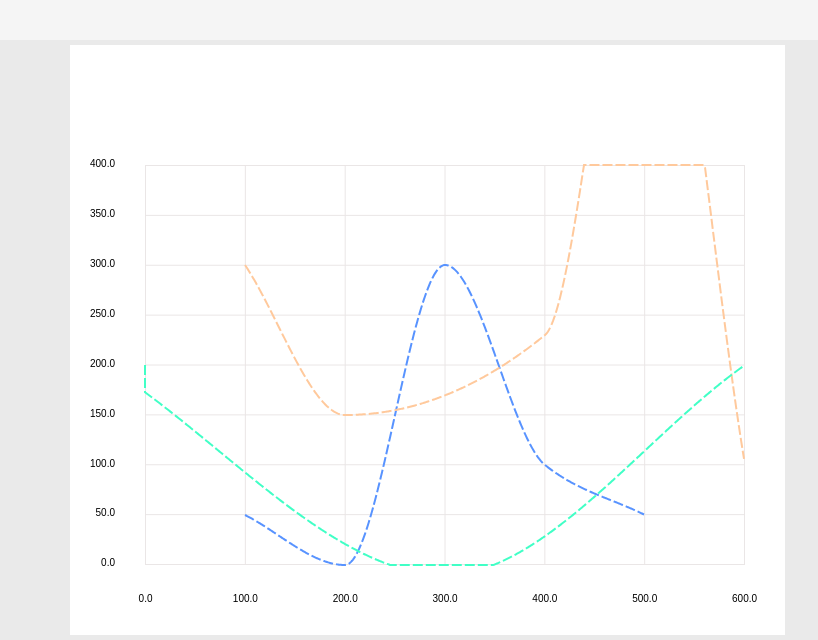
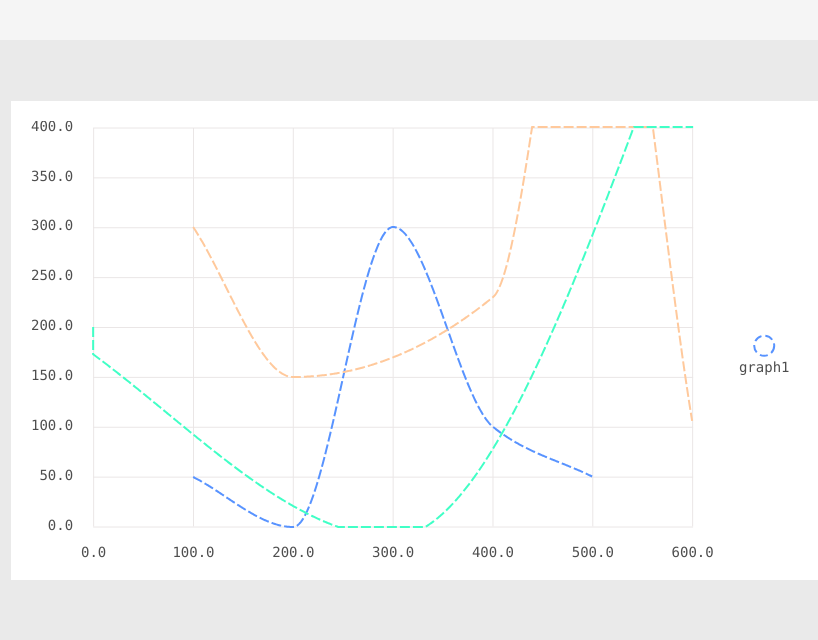
Before and after one commit to korolevn/vzul, a website built with webpack: page public/index.html in a window 1280 px wide. Shown: the whole page, without its empty margins (213-1031 px from the left). Built offline with nearby package versions, Linux system fonts and the light colour scheme.

Commit message:
implement initial state of Legend class, improve render logic:
addChart method in Grid class

```diff
--- a/public/index.html
+++ b/public/index.html
@@ -1 +1 @@
-<!doctype html><html lang="en"><head><title>vzul demo</title><link rel="stylesheet" href="0d32eb518775a6d5fc59.css"></head><body><div class="container"></div><script defer="defer" src="index.cdaf1a7ee39120093d20.js"></script></body></html>
+<!doctype html><html lang="en"><head><title>vzul demo</title><link rel="stylesheet" href="0d32eb518775a6d5fc59.css"></head><body><div class="container"></div><script defer="defer" src="index.a41cec22d9ca4e1864c3.js"></script></body></html>
--- a/src/demo/vzul.js
+++ b/src/demo/vzul.js
@@ -6,23 +6,24 @@ import {Grid} from "../view-components/grid.js";
 
 const mainContainer = document.querySelector(".container");
 
-const canvas = new Canvas(600, 400);
+const canvas = new Canvas();
 render(canvas.renderCanvas(), mainContainer);
 
-const grid = new Grid(8, 6, canvas.element);
-grid.renderGrid();
+const grid = new Grid(600, 400, 8, 6, canvas.element);
 
 let x = [100, 200, 300, 400, 500];
 let y = [50, 0, 300, 100, 50];
-const graph = new Graph(x, y, canvas, "#5893ff");
-graph.renderChart();
+const graph = new Graph(x, y, grid, "#5893ff");
 
 let x2 = [100, 200, 400, 500, 600];
 let y2 = [300, 150, 230, 700, 100];
-const graph2 = new Graph(x2, y2, canvas, "#ffc99c");
-graph2.renderChart();
+const graph2 = new Graph(x2, y2, grid, "#ffc99c");
 
-let x3 = [-40, 300, 600];
-let y3 = [200, -10, 200];
-const graph3 = new Graph(x3, y3, canvas, "#41ffc6");
-graph3.renderChart();
+let x3 = [-40, 300, 700];
+let y3 = [200, -10, 800];
+const graph3 = new Graph(x3, y3, grid,"#41ffc6");
+
+grid.addChart(graph);
+grid.addChart(graph2);
+grid.addChart(graph3);
+grid.renderGrid();
--- a/src/utils/interpolate.js
+++ b/src/utils/interpolate.js
@@ -1,4 +1,4 @@
-const interpolate = (xs, ys) => {
+function interpolate (xs, ys) {
   let i, length = xs.length;
 
   // Deal with length issues
@@ -68,6 +68,6 @@ const interpolate = (xs, ys) => {
     const diff = x - xs[i], diffSq = diff*diff;
     return ys[i] + c1s[i]*diff + c2s[i]*diffSq + c3s[i]*diff*diffSq;
   };
-};
+}
 
 export { interpolate }
--- a/src/view-components/abstract-component.js
+++ b/src/view-components/abstract-component.js
@@ -1,10 +1,11 @@
 class AbstractComponent {
-  constructor(x, y, canvas, color) {
+  constructor(x, y, grid, color) {
     if (new.target === AbstractComponent) {
       throw new Error("can not instantiate AbstractComponent");
     }
 
-    this._canvas = canvas;
+    this._ctx = grid.context;
+    this._grid = grid;
     this._element = null;
 
     this._color = color;
@@ -15,8 +16,12 @@ class AbstractComponent {
     }
   }
 
-  get canvas() {
-    return this._canvas;
+  get context() {
+    return this._ctx;
+  }
+
+  get grid() {
+    return this._grid;
   }
 
   get element() {
--- a/src/view-components/canvas.js
+++ b/src/view-components/canvas.js
@@ -1,29 +1,18 @@
 import {createElement} from "../utils/render.js";
 
-const createCanvasTemplate = (width, height) => {
+function createCanvasTemplate() {
   return (`<canvas id="canvas"
-   width="${width}" height="${height}"
+   width="400" height="400"
   </canvas>`)
 }
 
 class Canvas {
-  constructor(width, height) {
+  constructor() {
     this._element = null;
-
-    this._width = width;
-    this._height = height;
-  }
-
-  get width () {
-    return this._width;
-  }
-
-  get height () {
-    return this._height;
   }
 
   get template() {
-    return createElement(createCanvasTemplate(this._width, this._height));
+    return createElement(createCanvasTemplate());
   }
 
   get element() {
--- a/src/view-components/graph.js
+++ b/src/view-components/graph.js
@@ -1,9 +1,9 @@
 import { AbstractComponent } from "./abstract-component.js";
 import { interpolate } from "../utils/interpolate.js";
 
-const createGraphTemplate = (canvas, xarr, yarr, color) => {
+function createGraphTemplate (grid, context, xarr, yarr, color) {
 
-  const ctx = canvas.element.getContext("2d");
+  const ctx = context;
 
   const max = Math.max(...xarr);
   const min = Math.min(...xarr);
@@ -18,14 +18,14 @@ const createGraphTemplate = (canvas, xarr, yarr, color) => {
       let dotX = i;
       let dotY = intrp(i);
 
-      if ( dotY > canvas.height) {
-        dotY = canvas.height;
+      if ( dotY > grid.height) {
+        dotY = grid.height;
       }
       if ( dotY < 0) {
         dotY = 0;
       }
-      if ( dotX > canvas.width) {
-        dotX = canvas.width;
+      if ( dotX > grid.width) {
+        dotX = grid.width;
       }
       if ( dotX < 0) {
         dotX = 0;
@@ -40,7 +40,9 @@ const createGraphTemplate = (canvas, xarr, yarr, color) => {
 class Graph extends AbstractComponent{
 
   get template() {
-    return createGraphTemplate(this.canvas, this.coords.x, this.coords.y, this.color);
+    return createGraphTemplate(this.grid, this.context,
+                                this.coords.x, this.coords.y,
+                                this.color);
   }
 
 }
--- a/src/view-components/grid.js
+++ b/src/view-components/grid.js
@@ -1,87 +1,146 @@
-const createGridTemplate = (canvas, rows, cols) => {
-  const ctx = canvas.getContext("2d");
+import {Legend} from "./legend.js";
 
-  const paddingTop = 100;
-  const paddingBottom = 50;
-  const paddingRight = 20;
+function createGridTemplate (width, height, rows, cols, canvas, context, charts) {
+  const ctx = context;
 
-  const CANVAS_HEIGHT = canvas.height;
-  const CANVAS_WIDTH  = canvas.width;
-  const COL_WIDTH     = ( (CANVAS_WIDTH - (cols + 1)) / cols ) + 1;
-  const ROW_HEIGHT    = ( (CANVAS_HEIGHT - (rows + 1)) / rows ) + 1;
+  const GRID_WIDTH  = width;
+  const GRID_HEIGHT = height;
+  const COL_WIDTH     = ( (GRID_WIDTH - (cols + 1)) / cols ) + 1;
+  const ROW_HEIGHT    = ( (GRID_HEIGHT - (rows + 1)) / rows ) + 1;
 
   const STROKE_COLOR = "#eae6e6";
+  const TEXT_COLOR = "#4e4e4e";
+  const fontSize = 14;
+  const fontFamily = "Consolas";
+
+  const TEXT_FONT = "normal " + fontSize + "px " + fontFamily;
+  ctx.font = TEXT_FONT;
 
   const fractPart = 1;
-  const text = CANVAS_HEIGHT.toFixed(fractPart).toString();
-  const TEXT_FONT = "normal 10px sans-serif";
-  const Y_AXIS_TEXT_PADDING = 30;
-  const X_AXIS_TEXT_PADDING = 30;
-  const LABEL_TEXT_WIDTH = ctx.measureText(text).width;
+  const xMaxLabel = GRID_HEIGHT.toFixed(fractPart).toString();
+  const yMaxLabel = GRID_WIDTH.toFixed(fractPart).toString()
+  const xLabelTextWidth = ctx.measureText(xMaxLabel).width;
+  const yLabelTextWidth = ctx.measureText(yMaxLabel).width;
 
-  ctx.font = TEXT_FONT;
+  const TEXT_HEIGHT = ctx.measureText(xLabelTextWidth).fontBoundingBoxAscent;
+  const Y_AXIS_TEXT_PADDING = 20;
+  const X_AXIS_TEXT_PADDING = 20;
 
-  canvas.width += LABEL_TEXT_WIDTH +  Y_AXIS_TEXT_PADDING + paddingRight;
-  canvas.height += paddingTop + paddingBottom;
+  const paddingTop = TEXT_HEIGHT / 2;
+  const paddingBottom = Y_AXIS_TEXT_PADDING + TEXT_HEIGHT;
+  const paddingRight = yLabelTextWidth / 2;
+
+  //////////////////////
+  // legend
+
+  const gridAndLabelsWidth = GRID_WIDTH +
+                xLabelTextWidth +  Y_AXIS_TEXT_PADDING +
+                paddingRight;
+  const gridAndLabelsHeight = GRID_HEIGHT + paddingTop + paddingBottom;
+
+  const legendPadding = 50;
+  const radius = 10;
+  const legendColor = "#5893ff";
+  const legend = new Legend(ctx, legendColor,
+    gridAndLabelsWidth + legendPadding, gridAndLabelsHeight / 2 + radius / 2);
+  legend.legendRadius = radius;
+
+  ///////////////////////
+
+  canvas.width = gridAndLabelsWidth + legend.legendRadius + legendPadding * 2;
+  canvas.height = gridAndLabelsHeight;
 
   // grid and labels rendering
   ctx.beginPath();
     ctx.strokeStyle = STROKE_COLOR;
+    ctx.fillStyle = TEXT_COLOR;
     ctx.font = TEXT_FONT;
 
-    let y = 0.5;
-    let yLabelText = 0;
-    for(let i = 0; i < rows + 1; i++) {
+  let yRowCoord = 0.5;
+  let yLabelText = 0;
+  for(let i = 0; i < rows + 1; i++) {
       ctx.textBaseline = "middle";
       ctx.textAlign = "right";
-      ctx.fillText(yLabelText.toFixed(fractPart), LABEL_TEXT_WIDTH, ROW_HEIGHT * rows + paddingTop - y);
+      ctx.fillText(yLabelText.toFixed(fractPart), xLabelTextWidth, ROW_HEIGHT * rows + paddingTop - yRowCoord);
 
-      ctx.moveTo(LABEL_TEXT_WIDTH + Y_AXIS_TEXT_PADDING, y + paddingTop);
-      ctx.lineTo(CANVAS_WIDTH + Y_AXIS_TEXT_PADDING + LABEL_TEXT_WIDTH, y + paddingTop);
+      ctx.moveTo(xLabelTextWidth + Y_AXIS_TEXT_PADDING, yRowCoord + paddingTop);
+      ctx.lineTo(GRID_WIDTH + Y_AXIS_TEXT_PADDING + xLabelTextWidth, yRowCoord + paddingTop);
 
-      y +=  ROW_HEIGHT;
-      yLabelText += CANVAS_HEIGHT / rows;
+      yRowCoord +=  ROW_HEIGHT;
+      yLabelText += GRID_HEIGHT / rows;
     }
 
-    let x = 0.5;
+    let xColCoord = 0.5;
     let xLabelText = 0;
     for(let i = 0; i < cols + 1; i++) {
       ctx.textBaseline = "top";
       ctx.textAlign = "center";
-      ctx.fillText(xLabelText.toFixed(fractPart), x + LABEL_TEXT_WIDTH + Y_AXIS_TEXT_PADDING,
+      ctx.fillText(xLabelText.toFixed(fractPart), xColCoord + xLabelTextWidth + Y_AXIS_TEXT_PADDING,
       ROW_HEIGHT * rows + paddingTop + X_AXIS_TEXT_PADDING);
 
-      ctx.moveTo(x + LABEL_TEXT_WIDTH + Y_AXIS_TEXT_PADDING, 0.5 + paddingTop);
-      ctx.lineTo(x+ LABEL_TEXT_WIDTH + Y_AXIS_TEXT_PADDING, ROW_HEIGHT * rows + paddingTop);
+      ctx.moveTo(xColCoord + xLabelTextWidth + Y_AXIS_TEXT_PADDING, 0.5 + paddingTop);
+      ctx.lineTo(xColCoord+ xLabelTextWidth + Y_AXIS_TEXT_PADDING, ROW_HEIGHT * rows + paddingTop);
 
-      x += COL_WIDTH;
-      xLabelText += CANVAS_WIDTH / cols;
+      xColCoord += COL_WIDTH;
+      xLabelText += GRID_WIDTH / cols;
     }
 
     ctx.stroke();
   ctx.closePath();
 
+  // legend rendering
+  legend.renderLegend();
+
   // shift coordinate system
-  ctx.translate(LABEL_TEXT_WIDTH + Y_AXIS_TEXT_PADDING, (paddingBottom * -1) );
+  ctx.translate(xLabelTextWidth + Y_AXIS_TEXT_PADDING, (paddingBottom * -1) );
 
   // setup Cartesian coordinate system
   ctx.translate(0, canvas.height);
   ctx.scale(1, -1);
+
+  // charts rendering
+  charts.map((chart) => chart.renderChart());
 }
 
-
 class Grid {
-  constructor(row, col, canvas) {
+  constructor(width, height, rows, cols, canvas) {
 
     this._canvas = canvas;
-    this._row = row;
-    this._col = col;
+    this._ctx = canvas.getContext("2d");
+    this._width = width;
+    this._height = height;
+    this._rows = rows;
+    this._cols = cols;
+    this._charts = [];
 
     this._element = null;
   }
 
+  get rows() {
+    return this._rows;
+  }
+
+  get cols() {
+    return this._cols;
+  }
+
+  get width() {
+    return this._width;
+  }
+
+  get height() {
+    return this._height;
+  }
+
+  get context() {
+    return this._ctx;
+  }
+
   get template() {
-    return createGridTemplate(this._canvas, this._row, this._col)
+    return createGridTemplate(this.width, this.height,
+                              this.rows, this.cols,
+                              this._canvas, this.context,
+                              this._charts);
   }
 
   get element() {
@@ -92,6 +151,14 @@ class Grid {
     return this._element;
   }
 
+  addChart(chart) {
+    if (chart === undefined) {
+      throw new Error("graph parameter required");
+    } else {
+      this._charts.push(chart);
+    }
+  }
+
   renderGrid() {
     return this.element;
   }
--- /dev/null
+++ b/src/view-components/legend.js
@@ -0,0 +1,53 @@
+function createLegendTemplate(ctx, x, y, radius, color) {
+  const legendTextSpace = 10;
+  const legendTextPadding = radius / 2 + ctx.lineWidth + legendTextSpace;
+
+  // todo: improve legend logic
+
+  ctx.lineWidth = 2;
+  ctx.strokeStyle = color;
+  ctx.setLineDash([8, 4]);
+  ctx.textBaseline = "top";
+
+  ctx.beginPath();
+    ctx.arc(x, y, radius, 0, Math.PI * 2);
+    ctx.fillText("graph1", x, y + legendTextPadding);
+    ctx.stroke();
+  ctx.closePath();
+}
+
+class Legend {
+  constructor(context, color, x, y) {
+    this._ctx = context;
+    this._x   = x;
+    this._y   = y;
+    this._radius = 10;
+    this._color = color;
+  }
+
+  get element() {
+    if (!this._element) {
+      this._element = this.template;
+    }
+
+    return this._element;
+  }
+
+  get template() {
+    return createLegendTemplate(this._ctx, this._x, this._y, this._radius, this._color);
+  }
+
+  set legendRadius(radius) {
+    this._radius = radius;
+  }
+
+  get legendRadius() {
+    return this._radius;
+  }
+
+  renderLegend() {
+    return this.element;
+  }
+}
+
+export { Legend }
```
Also changed, not shown: 2 other files.
